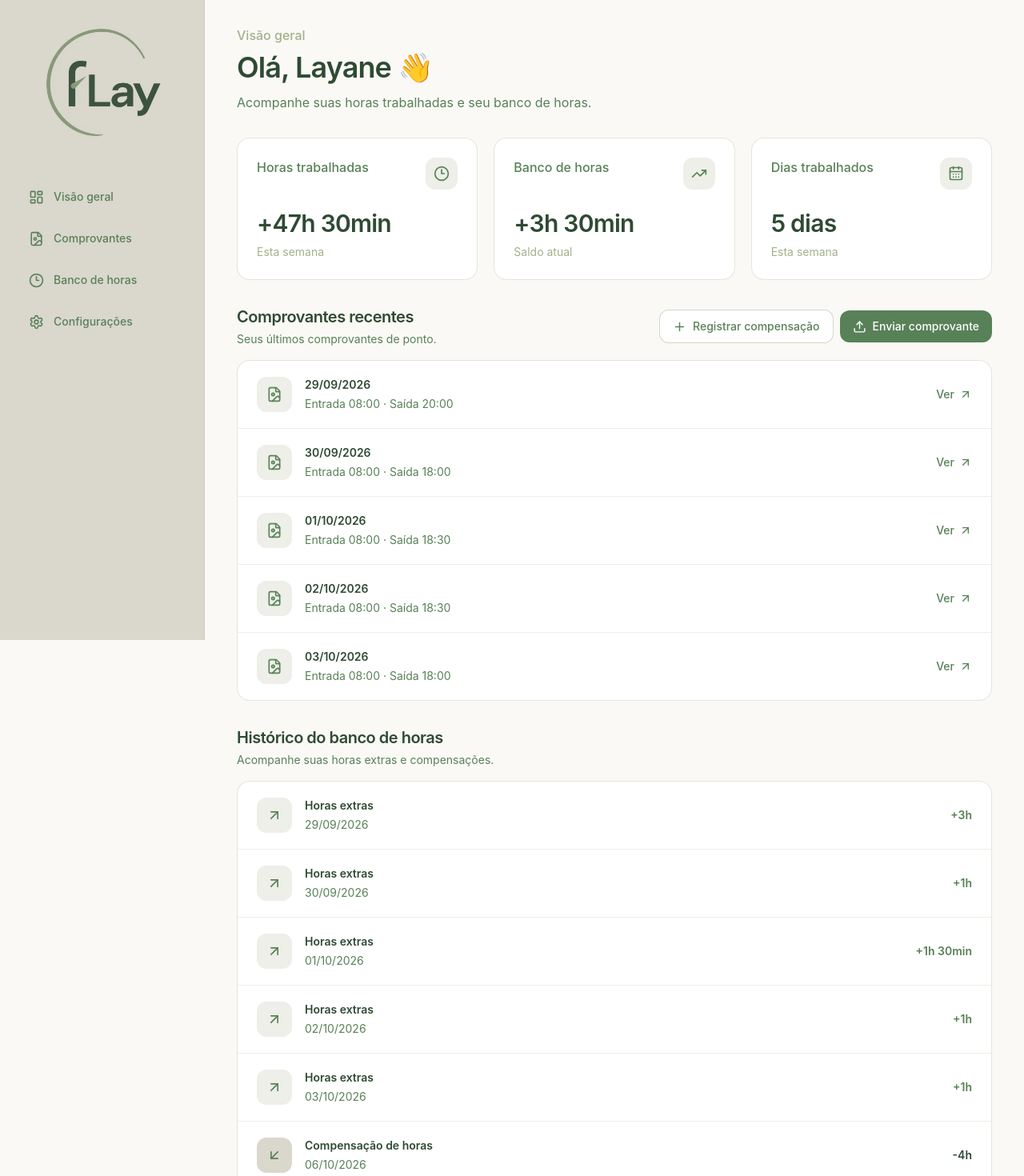
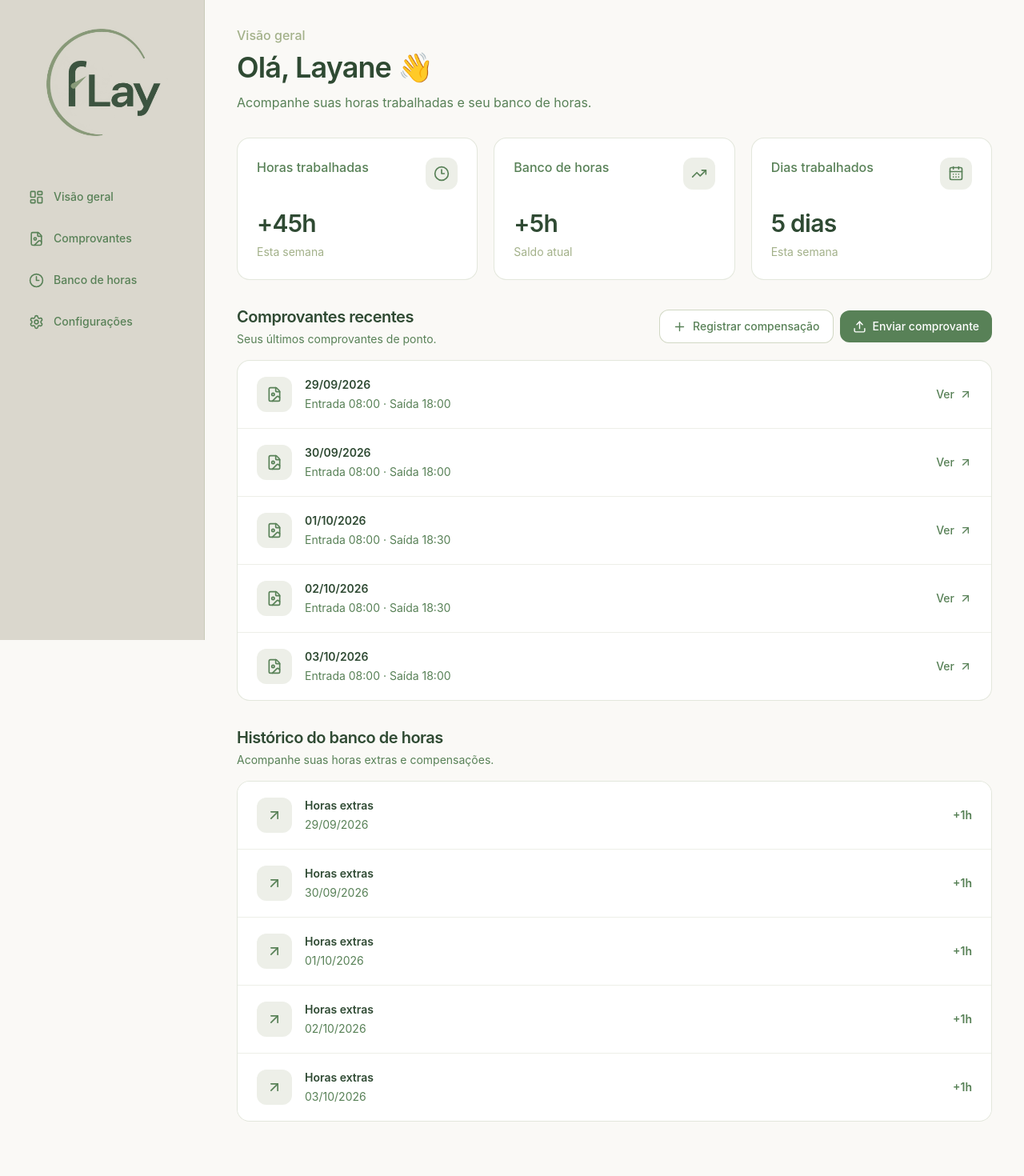
Before and after one commit to pedrqca/fLay, a React (Vite) app in the folder fLay-web/: page / in a window 1280 px wide. Shown: the top 1470 px of the page at 80% size. After the commit the page ends 1434 px from the top, so only its background shows below. Built offline with nearby package versions, Linux system fonts and the light colour scheme.

Commit message:
fix: display bank history dates in correct format

```diff
--- a/fLay-web/src/components/dashboard/BankHistory.tsx
+++ b/fLay-web/src/components/dashboard/BankHistory.tsx
@@ -8,6 +8,16 @@ import { formatMinutes } from '../../utils/timeFormatter'
 
 interface BankHistoryProps {
     transactions: BankTransaction[]
+}
+
+function formatDateForDisplay(date: string): string {
+    if (date.includes('/')) {
+        return date
+    }
+
+    const [year, month, day] = date.split('-')
+
+    return `${day}/${month}/${year}`
 }
 
 export function BankHistory({
@@ -28,19 +38,21 @@ export function BankHistory({
             <div className="overflow-hidden rounded-2xl border border-[#A3B18A]/30 bg-white">
                 {transactions.map((transaction) => {
                     const isExtra =
-                        transaction.type ===
-                        'EXTRA'
+                        transaction.type === 'EXTRA'
 
                     return (
                         <article
                             key={`${transaction.date}-${transaction.type}-${transaction.minutes}`}
-                            className="flex items-center justify-between gap-4 border-b border-[#A3B18A]/20 px-4 py-4 last:border-b-0 sm:px-6 sm:py-5"
+                            className={`flex items-center justify-between gap-4 border-b px-4 py-4 last:border-b-0 sm:px-6 sm:py-5 ${isExtra
+                                    ? 'border-[#A3B18A]/20 bg-white'
+                                    : 'border-[#D8CFBF] bg-[#F1EDE4]'
+                                }`}
                         >
                             <div className="flex min-w-0 items-center gap-3 sm:gap-4">
                                 <div
                                     className={`flex h-10 w-10 shrink-0 items-center justify-center rounded-xl sm:h-11 sm:w-11 ${isExtra
-                                        ? 'bg-[#A3B18A]/20 text-[#588157]'
-                                        : 'bg-[#DAD7CD] text-[#588157]'
+                                            ? 'bg-[#A3B18A]/20 text-[#588157]'
+                                            : 'bg-[#DED5C5] text-[#6B5E4A]'
                                         }`}
                                 >
                                     {isExtra ? (
@@ -55,24 +67,34 @@ export function BankHistory({
                                 </div>
 
                                 <div className="min-w-0">
-                                    <p className="truncate text-sm font-semibold text-[#2F4A33]">
+                                    <p
+                                        className={`truncate text-sm font-semibold ${isExtra
+                                                ? 'text-[#2F4A33]'
+                                                : 'text-[#5C5040]'
+                                            }`}
+                                    >
                                         {
                                             transaction.description
                                         }
                                     </p>
 
-                                    <p className="mt-1 text-sm text-[#588157]">
-                                        {
-                                            transaction.date
-                                        }
+                                    <p
+                                        className={`mt-1 text-sm ${isExtra
+                                                ? 'text-[#588157]'
+                                                : 'text-[#7A6F5D]'
+                                            }`}
+                                    >
+                                        {formatDateForDisplay(
+                                            transaction.date,
+                                        )}
                                     </p>
                                 </div>
                             </div>
 
                             <p
                                 className={`shrink-0 text-sm font-semibold ${isExtra
-                                    ? 'text-[#588157]'
-                                    : 'text-[#2F4A33]'
+                                        ? 'text-[#588157]'
+                                        : 'text-[#6B5E4A]'
                                     }`}
                             >
                                 {isExtra
--- a/fLay-web/src/components/dashboard/CompensationModal.tsx
+++ b/fLay-web/src/components/dashboard/CompensationModal.tsx
@@ -4,14 +4,22 @@ import { useState } from 'react'
 import { DatePicker } from '../ui/DatePicker'
 import { TimePicker } from '../ui/TimePicker'
 
+export interface CompensationData {
+    date: string
+    hours: string
+    description: string
+}
+
 interface CompensationModalProps {
     isOpen: boolean
     onClose: () => void
+    onSubmit: (data: CompensationData) => void
 }
 
 export function CompensationModal({
     isOpen,
     onClose,
+    onSubmit,
 }: CompensationModalProps) {
     const [date, setDate] = useState('')
     const [hours, setHours] = useState('')
@@ -27,7 +35,7 @@ export function CompensationModal({
     ) {
         event.preventDefault()
 
-        console.log({
+        onSubmit({
             date,
             hours,
             description,
@@ -104,8 +112,7 @@ export function CompensationModal({
                             value={description}
                             onChange={(event) =>
                                 setDescription(
-                                    event.target
-                                        .value,
+                                    event.target.value,
                                 )
                             }
                             placeholder="Ex.: Folga de sábado"
--- a/fLay-web/src/components/dashboard/RecentProofs.tsx
+++ b/fLay-web/src/components/dashboard/RecentProofs.tsx
@@ -6,7 +6,10 @@ import {
 } from 'lucide-react'
 import { useState } from 'react'
 
-import { CompensationModal } from './CompensationModal'
+import {
+    CompensationModal,
+    type CompensationData,
+} from './CompensationModal'
 
 interface Proof {
     date: string
@@ -16,13 +19,19 @@ interface Proof {
 
 interface RecentProofsProps {
     proofs: Proof[]
+    onCompensationSubmit: (
+        data: CompensationData,
+    ) => void
 }
 
 export function RecentProofs({
     proofs,
+    onCompensationSubmit,
 }: RecentProofsProps) {
-    const [isCompensationModalOpen, setIsCompensationModalOpen] =
-        useState(false)
+    const [
+        isCompensationModalOpen,
+        setIsCompensationModalOpen,
+    ] = useState(false)
 
     return (
         <>
@@ -87,24 +96,16 @@ export function RecentProofs({
                                     <p className="mt-1 truncate text-sm text-[#588157]">
                                         <span className="sm:hidden">
                                             Entrada{' '}
-                                            {
-                                                proof.entry
-                                            }{' '}
+                                            {proof.entry}{' '}
                                             · Saída{' '}
-                                            {
-                                                proof.exit
-                                            }
+                                            {proof.exit}
                                         </span>
 
                                         <span className="hidden sm:inline">
                                             Entrada{' '}
-                                            {
-                                                proof.entry
-                                            }{' '}
+                                            {proof.entry}{' '}
                                             · Saída{' '}
-                                            {
-                                                proof.exit
-                                            }
+                                            {proof.exit}
                                         </span>
                                     </p>
                                 </div>
@@ -134,6 +135,9 @@ export function RecentProofs({
                         false,
                     )
                 }
+                onSubmit={
+                    onCompensationSubmit
+                }
             />
         </>
     )
--- a/fLay-web/src/data/mockData.ts
+++ b/fLay-web/src/data/mockData.ts
@@ -7,7 +7,7 @@ export const currentWeek: Weekday[] = [
         entry: '08:00',
         lunchExit: '12:00',
         lunchReturn: '13:00',
-        exit: '20:00',
+        exit: '18:00',
         expectedMinutes: 8 * 60,
     },
     {
@@ -24,7 +24,7 @@ export const currentWeek: Weekday[] = [
         day: 'Quarta',
         entry: '08:00',
         lunchExit: '12:00',
-        lunchReturn: '13:00',
+        lunchReturn: '13:30',
         exit: '18:30',
         expectedMinutes: 8 * 60,
     },
@@ -47,10 +47,3 @@ export const currentWeek: Weekday[] = [
         expectedMinutes: 8 * 60,
     },
 ]
-
-export const compensationTransaction = {
-    date: '06/10/2026',
-    type: 'COMPENSATION' as const,
-    minutes: 240,
-    description: 'Compensação de horas',
-}
--- a/fLay-web/src/pages/Dashboard.tsx
+++ b/fLay-web/src/pages/Dashboard.tsx
@@ -3,10 +3,15 @@ import {
     Clock3,
     TrendingUp,
 } from 'lucide-react'
+import { useState } from 'react'
 
 import { StatCard } from '../components/dashboard/StatCard'
 import { RecentProofs } from '../components/dashboard/RecentProofs'
 import { BankHistory } from '../components/dashboard/BankHistory'
+
+import {
+    createCompensationTransaction,
+} from '../utils/bankTransactionFactory'
 
 import {
     calculateWeek,
@@ -15,16 +20,23 @@ import {
 import {
     calculateBankBalance,
     createBankTransactionsFromWeek,
+    type BankTransaction,
 } from '../utils/bankCalculator'
 
 import { formatMinutes } from '../utils/timeFormatter'
 
 import {
     currentWeek,
-    compensationTransaction,
 } from '../data/mockData'
 
+import type { CompensationData } from '../components/dashboard/CompensationModal'
+
 export function Dashboard() {
+    const [
+        compensationTransactions,
+        setCompensationTransactions,
+    ] = useState<BankTransaction[]>([])
+
     const weekResult = calculateWeek(
         currentWeek,
     )
@@ -36,7 +48,7 @@ export function Dashboard() {
 
     const bankTransactions = [
         ...weeklyTransactions,
-        compensationTransaction,
+        ...compensationTransactions,
     ]
 
     const bankResult = calculateBankBalance(
@@ -48,6 +60,20 @@ export function Dashboard() {
         entry: day.entry,
         exit: day.exit,
     }))
+
+    function handleCompensationSubmit(
+        data: CompensationData,
+    ) {
+        const transaction =
+            createCompensationTransaction(data)
+
+        setCompensationTransactions(
+            (currentTransactions) => [
+                ...currentTransactions,
+                transaction,
+            ],
+        )
+    }
 
     return (
         <main className="min-h-screen flex-1 bg-[#FAF9F6] px-5 pb-8 pt-28 sm:px-6 md:px-10 md:py-8">
@@ -95,10 +121,15 @@ export function Dashboard() {
 
                 <RecentProofs
                     proofs={proofs}
+                    onCompensationSubmit={
+                        handleCompensationSubmit
+                    }
                 />
 
                 <BankHistory
-                    transactions={bankTransactions}
+                    transactions={
+                        bankTransactions
+                    }
                 />
             </div>
         </main>
--- /dev/null
+++ b/fLay-web/src/utils/bankTransactionFactory.ts
@@ -0,0 +1,24 @@
+import type { BankTransaction } from './bankCalculator'
+
+interface CompensationInput {
+    date: string
+    hours: string
+    description: string
+}
+
+export function createCompensationTransaction(
+    data: CompensationInput,
+): BankTransaction {
+    const [hours, minutes] =
+        data.hours.split(':').map(Number)
+
+    const totalMinutes =
+        hours * 60 + minutes
+
+    return {
+        date: data.date,
+        type: 'COMPENSATION',
+        minutes: totalMinutes,
+        description: data.description,
+    }
+}
```
Also changed, not shown: fLay-web/src/components/ui/DatePicker.tsx (indentation only).
